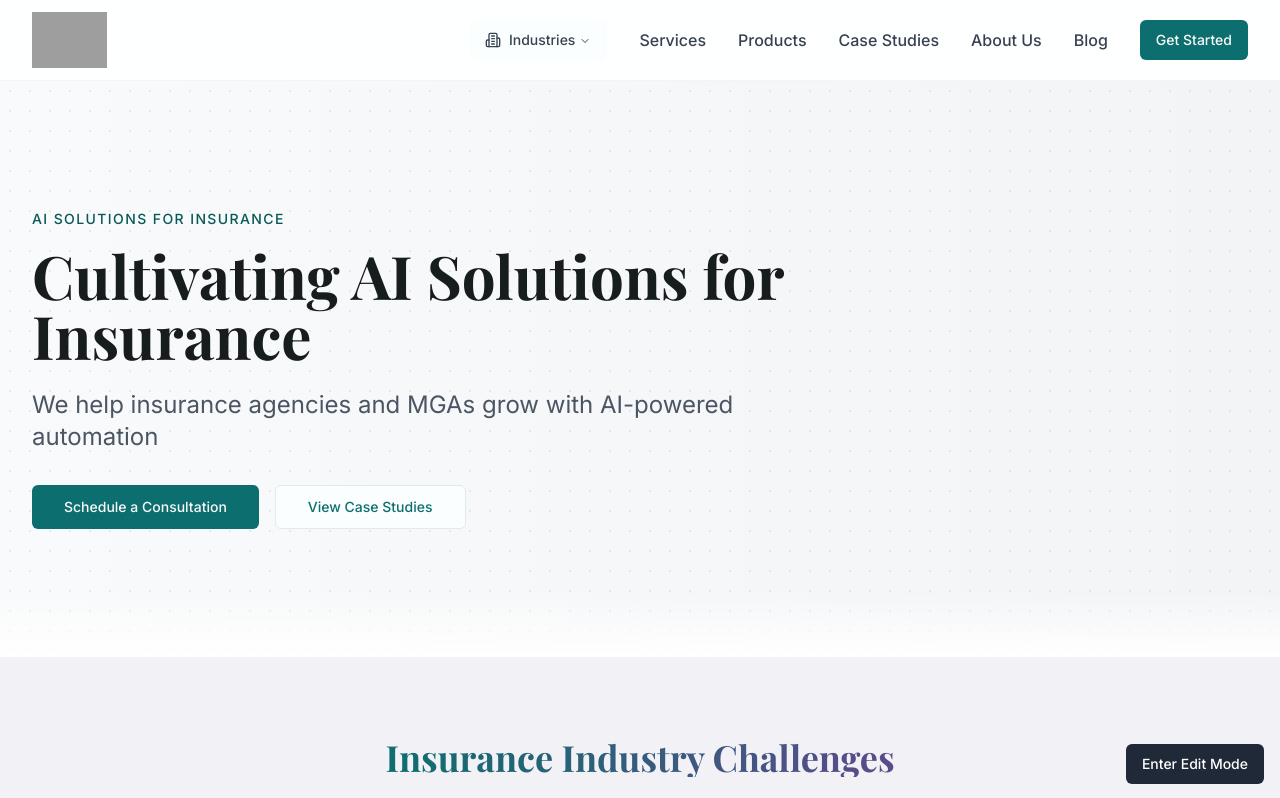
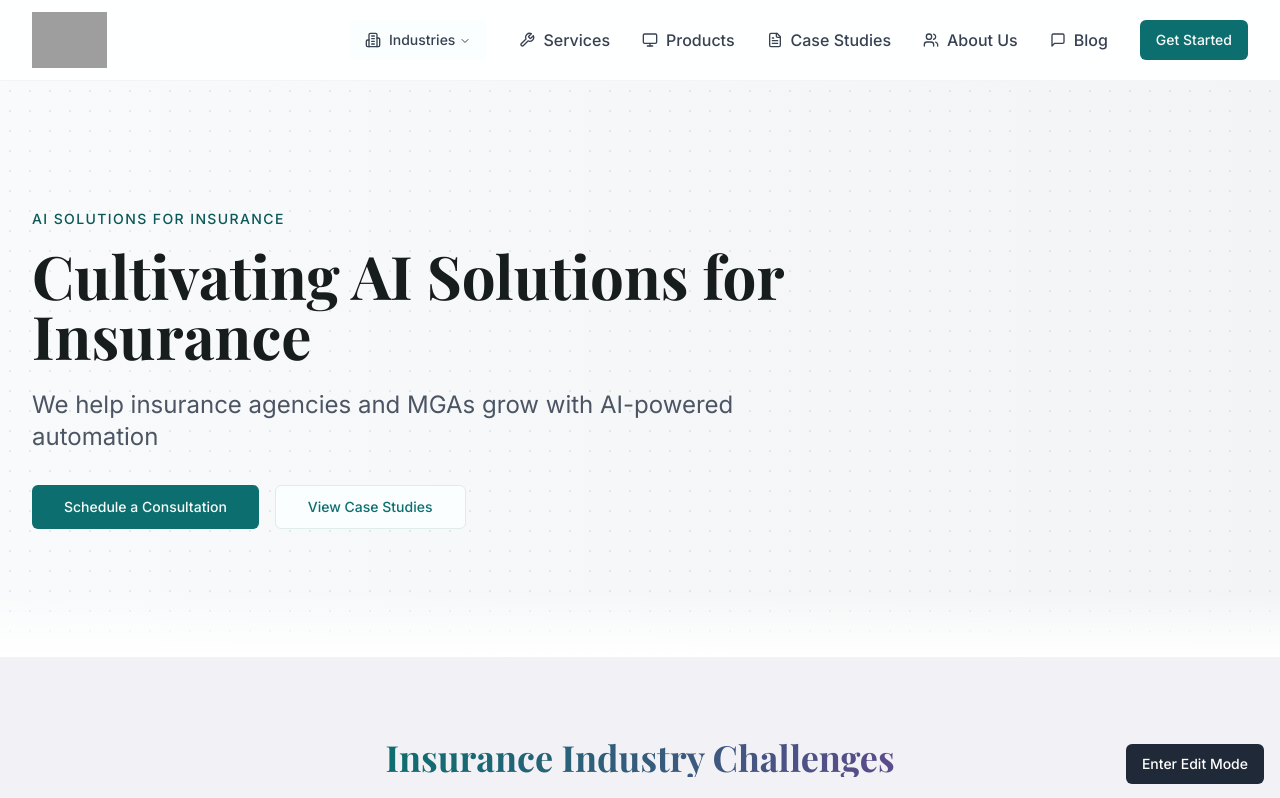
Before and after one commit to ashbuildslife/tensor-garden-website, a React (Vite) app: page / in a window 1280 px wide. Shown: the top 798 px of the page. Built offline with nearby package versions, Linux system fonts and the light colour scheme; grey boxes are pictures that could not be loaded.

Commit message:
feat: Add icons to navigation menu items

```diff
--- a/src/components/layout/Navbar.tsx
+++ b/src/components/layout/Navbar.tsx
@@ -1,13 +1,12 @@
 
 import React, { useState } from 'react';
 import { Link } from 'react-router-dom';
-import { Menu, X, Building2 } from 'lucide-react';
+import { Menu, X, Building2, Wrench, Monitor, FileText, Users, MessageSquare } from 'lucide-react';
 import { Button } from '@/components/ui/button';
 import {
   NavigationMenu,
   NavigationMenuContent,
   NavigationMenuItem,
-  NavigationMenuLink,
   NavigationMenuList,
   NavigationMenuTrigger,
 } from "@/components/ui/navigation-menu"
@@ -138,19 +137,24 @@ const Navbar = () => {
 const NavLinks = () => {
   return (
     <>
-      <Link to="/services" className="text-gray-700 hover:text-teal-500 font-medium">
+      <Link to="/services" className="text-gray-700 hover:text-teal-500 font-medium flex items-center gap-2">
+        <Wrench className="w-4 h-4" />
         Services
       </Link>
-      <Link to="/products" className="text-gray-700 hover:text-teal-500 font-medium">
+      <Link to="/products" className="text-gray-700 hover:text-teal-500 font-medium flex items-center gap-2">
+        <Monitor className="w-4 h-4" />
         Products
       </Link>
-      <Link to="/case-studies" className="text-gray-700 hover:text-teal-500 font-medium">
+      <Link to="/case-studies" className="text-gray-700 hover:text-teal-500 font-medium flex items-center gap-2">
+        <FileText className="w-4 h-4" />
         Case Studies
       </Link>
-      <Link to="/about" className="text-gray-700 hover:text-teal-500 font-medium">
+      <Link to="/about" className="text-gray-700 hover:text-teal-500 font-medium flex items-center gap-2">
+        <Users className="w-4 h-4" />
         About Us
       </Link>
-      <Link to="/blog" className="text-gray-700 hover:text-teal-500 font-medium">
+      <Link to="/blog" className="text-gray-700 hover:text-teal-500 font-medium flex items-center gap-2">
+        <MessageSquare className="w-4 h-4" />
         Blog
       </Link>
     </>
@@ -162,37 +166,42 @@ const MobileNavLinks = ({ closeMenu }: { closeMenu: () => void }) => {
     <>
       <Link
         to="/services"
-        className="text-gray-700 hover:text-teal-500 font-medium py-2"
+        className="text-gray-700 hover:text-teal-500 font-medium py-2 flex items-center gap-2"
         onClick={closeMenu}
       >
+        <Wrench className="w-4 h-4" />
         Services
       </Link>
       <Link
         to="/products"
-        className="text-gray-700 hover:text-teal-500 font-medium py-2"
+        className="text-gray-700 hover:text-teal-500 font-medium py-2 flex items-center gap-2"
         onClick={closeMenu}
       >
+        <Monitor className="w-4 h-4" />
         Products
       </Link>
       <Link
         to="/case-studies"
-        className="text-gray-700 hover:text-teal-500 font-medium py-2"
+        className="text-gray-700 hover:text-teal-500 font-medium py-2 flex items-center gap-2"
         onClick={closeMenu}
       >
+        <FileText className="w-4 h-4" />
         Case Studies
       </Link>
       <Link
         to="/about"
-        className="text-gray-700 hover:text-teal-500 font-medium py-2"
+        className="text-gray-700 hover:text-teal-500 font-medium py-2 flex items-center gap-2"
         onClick={closeMenu}
       >
+        <Users className="w-4 h-4" />
         About Us
       </Link>
       <Link
         to="/blog"
-        className="text-gray-700 hover:text-teal-500 font-medium py-2"
+        className="text-gray-700 hover:text-teal-500 font-medium py-2 flex items-center gap-2"
         onClick={closeMenu}
       >
+        <MessageSquare className="w-4 h-4" />
         Blog
       </Link>
     </>
```
